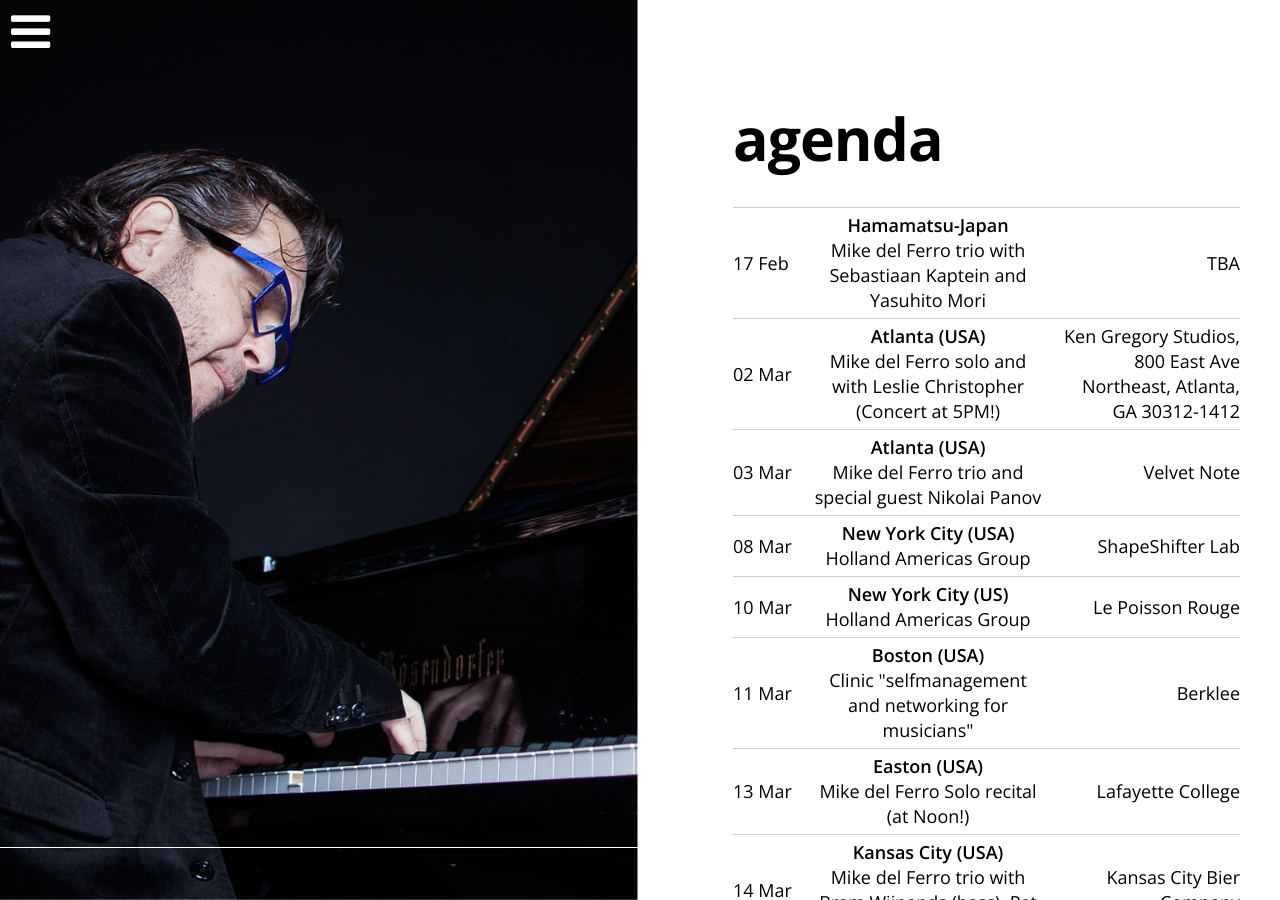
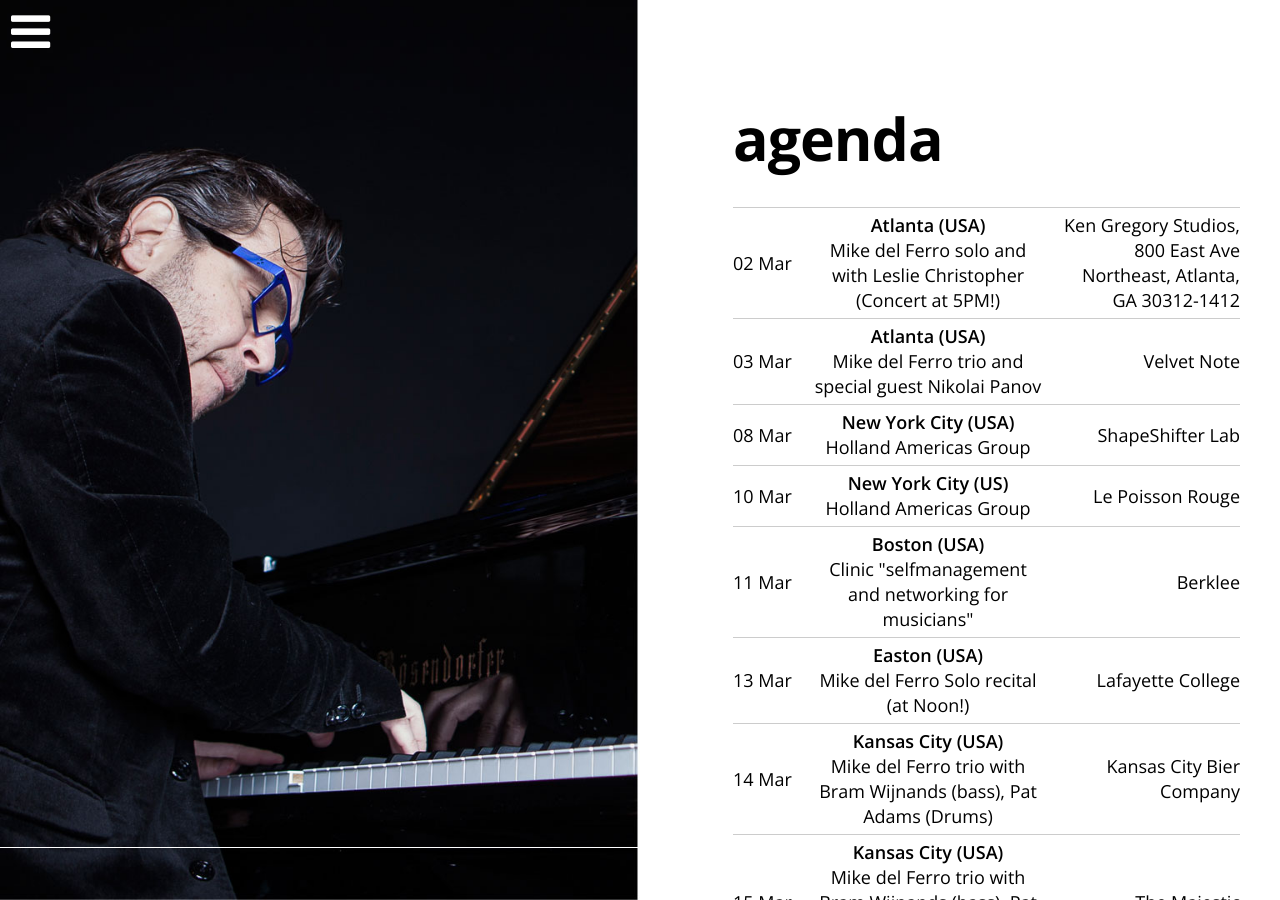
Before and after one commit to mikedelferro/website, a Jekyll site: the page built from agenda.html, in a window 1280 px wide and 900 px high. Built offline with Jekyll 4.4.1, drawn with Linux system fonts in a browser that asks for light colours; nearby versions of some CDN libraries; some of the changed text lies outside the part shown.

Commit message:
Updated '_config.yml' via CloudCannon

```diff
--- a/_config.yml
+++ b/_config.yml
@@ -50,16 +50,16 @@
     location: TBA
     venue: Münster (Germany)
     url:
-  - title: Mike del Ferro trio with Sebastiaan Kaptein and Yasuhito Mori
-    date: 2019-02-17 20:00:00
-    location: TBA
-    venue: Hamamatsu-Japan
-    url:
   - title: Clinic "selfmanagement and networking for musicians"
     date: 2019-03-11 18:00:00
     location: Berklee
     venue: Boston (USA)
     url: 'https://bostonconservatory.berklee.edu'
+  - title: Mike del Ferro trio with Sebastiaan Kaptein and Yasuhito Mori
+    date: 2019-05-16 20:00:00
+    location: TBA
+    venue: Hamamatsu-Japan
+    url:
   - title: Mike del Ferro Solo recital (at Noon!)
     date: 2019-03-13 12:00:00
     location: Lafayette College
```
